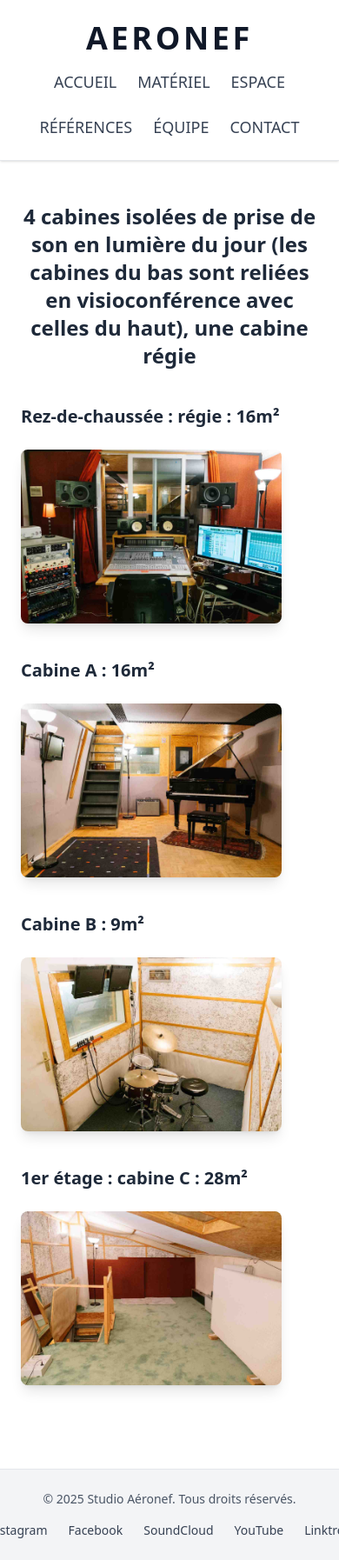
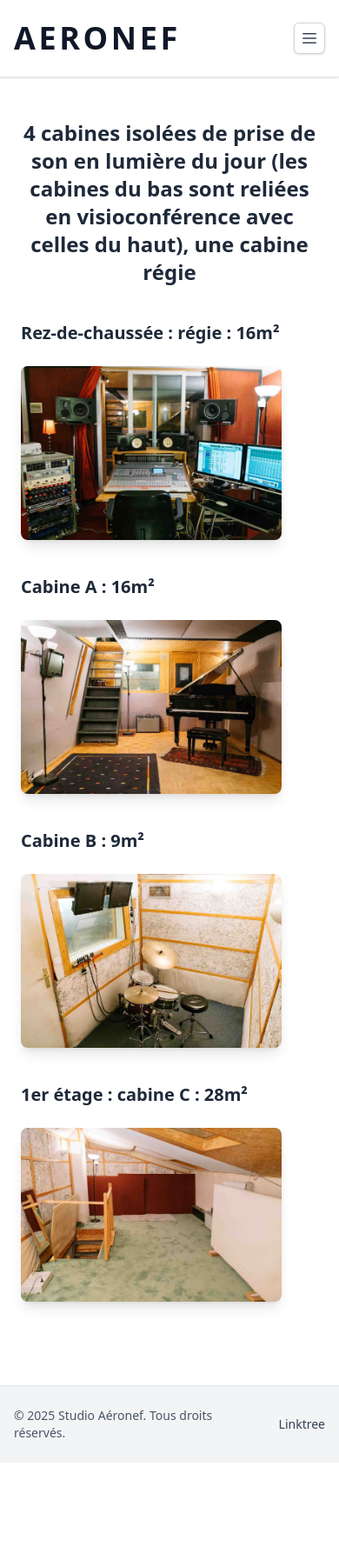
Before and after one commit to ekaracostas/aeronef_frontend, a Next.js app: page /espace in a window 390 px wide. Shown: the whole page at 87% size. After the commit the page ends 1682 px from the top, so only its background shows below. Built offline with nearby package versions, Linux system fonts and the light colour scheme.

Commit message:
style header

```diff
--- a/package.json
+++ b/package.json
@@ -9,6 +9,8 @@
     "lint": "next lint"
   },
   "dependencies": {
+    "@headlessui/react": "^2.2.4",
+    "@heroicons/react": "^2.2.0",
     "next": "15.3.1",
     "postcss": "^8.5.3",
     "react": "^19.0.0",
--- a/src/components/Footer.js
+++ b/src/components/Footer.js
@@ -4,14 +4,12 @@ import Link from "next/link";
 export default function Footer() {
   return (
     <footer className="bg-gray-100 border-t border-gray-200 py-6 mt-12">
-			<div className="max-w-7xl mx-auto px-4 flex flex-col md:flex-row justify-between items-center gap-4">
+      <div className="max-w-7xl mx-auto px-4 flex flex-row justify-between items-center gap-4">
         <p className="text-sm text-gray-600">&copy; {new Date().getFullYear()} Studio Aéronef. Tous droits réservés.</p>
         <div className="flex gap-6 text-gray-700 text-sm font-medium">
-					<Link href="https://www.instagram.com/studioaeronef/" className="hover:text-black transition-colors">Instagram</Link>
-					<Link href="https://www.facebook.com/people/Studio-A%C3%A9ronef/100024839083196/" className="hover:text-black transition-colors">Facebook</Link>
-					<Link href="https://soundcloud.com/antoinekaracostas/sets/aeronef/s-nFPAw?si=66036f3ada0b4b6a97cd9a2fbd8a64d3/" className="hover:text-black transition-colors">SoundCloud</Link>
-					<Link href="https://www.youtube.com/" className="hover:text-black transition-colors">YouTube</Link>
-					<Link href="https://linktr.ee/studioaeronef/" className="hover:text-black transition-colors">Linktree</Link>
+          <Link href="https://linktr.ee/studioaeronef/" className="hover:text-black transition-colors">
+            Linktree
+          </Link>
         </div>
       </div>
     </footer>
--- a/src/components/Header.js
+++ b/src/components/Header.js
@@ -1,18 +1,93 @@
-import React from 'react';
-import Link from 'next/link';
+"use client";
+
+import React from "react";
+import Link from "next/link";
+import { Menu, MenuButton, MenuItems, MenuItem } from "@headlessui/react";
+import { Bars3Icon } from "@heroicons/react/20/solid";
 
 export default function Header() {
   return (
     <header className="bg-white border-b border-gray-200 shadow-sm">
-      <div className="max-w-7xl mx-auto flex flex-col md:flex-row justify-between items-center py-6 px-4">
-        <h1 className="text-4xl font-bold tracking-widest text-gray-900">AERONEF</h1>
-        <nav className="mt-4 md:mt-0 flex flex-wrap justify-center gap-6 text-gray-700 text-lg font-medium">
-          <Link href="/" className="hover:text-black transition-colors">ACCUEIL</Link>
-          <Link href="/materiel" className="hover:text-black transition-colors">MATÉRIEL</Link>
-          <Link href="/espace" className="hover:text-black transition-colors">ESPACE</Link>
-          <Link href="/references" className="hover:text-black transition-colors">RÉFÉRENCES</Link>
-          <Link href="/equipe" className="hover:text-black transition-colors">ÉQUIPE</Link>
-          <Link href="/contact" className="hover:text-black transition-colors">CONTACT</Link>
+      <div className="max-w-7xl mx-auto flex flex-row justify-between items-center py-6 px-4">
+        <Link href="/" className="text-4xl font-bold tracking-widest text-gray-900">
+          AERONEF
+        </Link>
+
+        {/* Menu responsive pour mobile */}
+        <div className="md:hidden">
+          <Menu as="div" className="relative inline-block text-left">
+            <MenuButton className="inline-flex justify-center rounded-md bg-white p-2 text-sm font-semibold text-gray-900 shadow-sm ring-1 ring-inset ring-gray-300 hover:bg-gray-50">
+              <Bars3Icon className="size-5 text-gray-700" />
+            </MenuButton>
+            <MenuItems className="absolute right-0 z-10 mt-2 w-48 origin-top-right rounded-md bg-white shadow-lg ring-1 ring-black/5 focus:outline-none">
+              <div className="py-1">
+                <MenuItem>
+                  {({ active }) => (
+                    <Link href="/" className={`block px-4 py-2 text-sm ${active ? "bg-gray-100 text-gray-900" : "text-gray-700"}`}>
+                      ACCUEIL
+                    </Link>
+                  )}
+                </MenuItem>
+                <MenuItem>
+                  {({ active }) => (
+                    <Link href="/materiel" className={`block px-4 py-2 text-sm ${active ? "bg-gray-100 text-gray-900" : "text-gray-700"}`}>
+                      MATÉRIEL
+                    </Link>
+                  )}
+                </MenuItem>
+                <MenuItem>
+                  {({ active }) => (
+                    <Link href="/espace" className={`block px-4 py-2 text-sm ${active ? "bg-gray-100 text-gray-900" : "text-gray-700"}`}>
+                      ESPACE
+                    </Link>
+                  )}
+                </MenuItem>
+                <MenuItem>
+                  {({ active }) => (
+                    <Link href="/references" className={`block px-4 py-2 text-sm ${active ? "bg-gray-100 text-gray-900" : "text-gray-700"}`}>
+                      RÉFÉRENCES
+                    </Link>
+                  )}
+                </MenuItem>
+                <MenuItem>
+                  {({ active }) => (
+                    <Link href="/equipe" className={`block px-4 py-2 text-sm ${active ? "bg-gray-100 text-gray-900" : "text-gray-700"}`}>
+                      ÉQUIPE
+                    </Link>
+                  )}
+                </MenuItem>
+                <MenuItem>
+                  {({ active }) => (
+                    <Link href="/contact" className={`block px-4 py-2 text-sm ${active ? "bg-gray-100 text-gray-900" : "text-gray-700"}`}>
+                      CONTACT
+                    </Link>
+                  )}
+                </MenuItem>
+              </div>
+            </MenuItems>
+          </Menu>
+        </div>
+
+        {/* Menu classique pour desktop */}
+        <nav className="hidden md:flex gap-8 text-gray-700 text-lg font-medium">
+          <Link href="/" className="hover:text-black transition-colors">
+            ACCUEIL
+          </Link>
+          <Link href="/materiel" className="hover:text-black transition-colors">
+            MATÉRIEL
+          </Link>
+          <Link href="/espace" className="hover:text-black transition-colors">
+            ESPACE
+          </Link>
+          <Link href="/references" className="hover:text-black transition-colors">
+            RÉFÉRENCES
+          </Link>
+          <Link href="/equipe" className="hover:text-black transition-colors">
+            ÉQUIPE
+          </Link>
+          <Link href="/contact" className="hover:text-black transition-colors">
+            CONTACT
+          </Link>
         </nav>
       </div>
     </header>
```
Also changed, not shown: 1 other file (tests, documents, lock files or other folders). Lines whose indentation alone changed are shown as unchanged.
